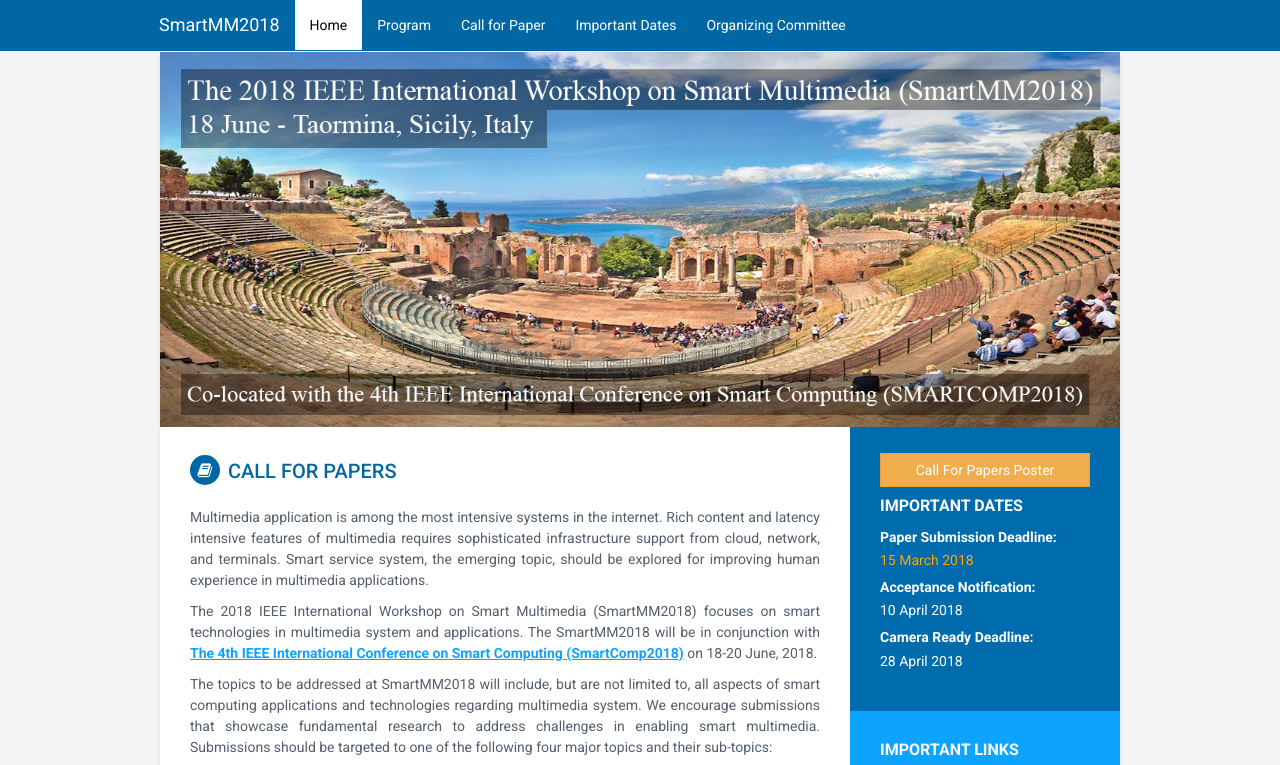
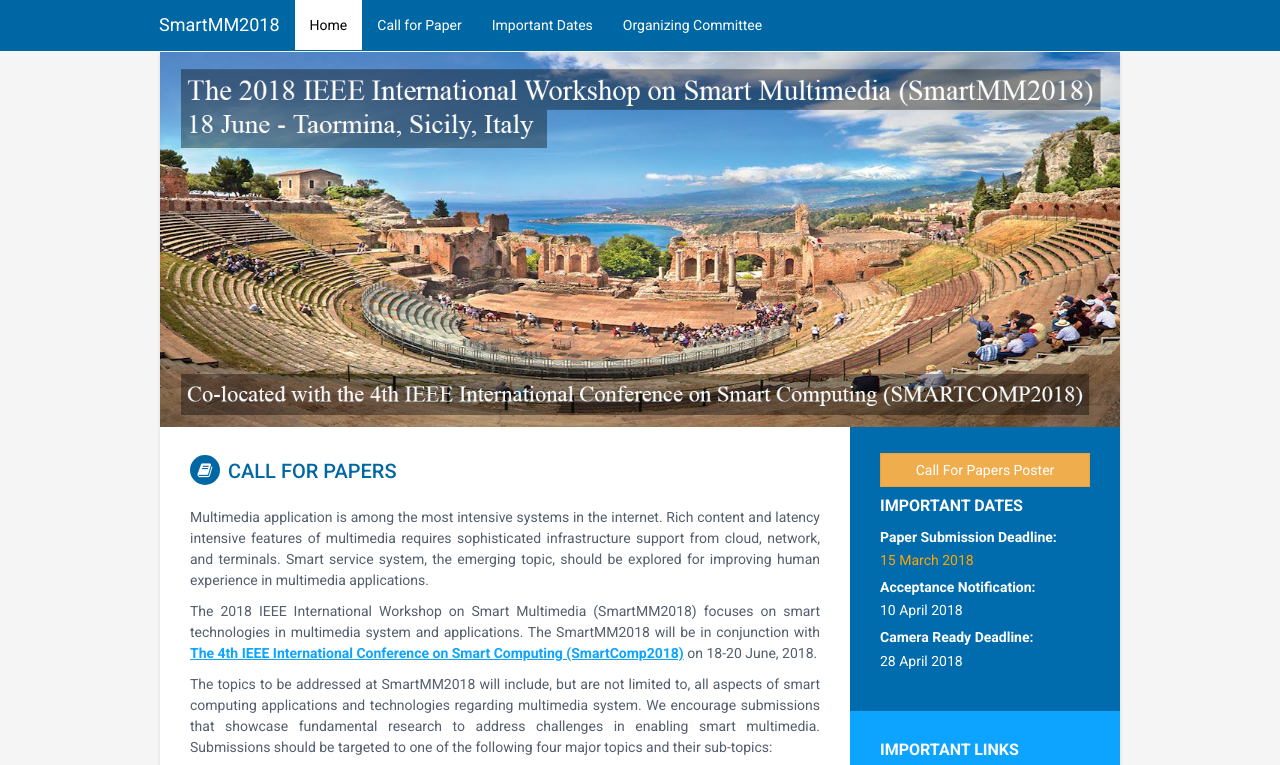
Before and after one commit to ubcweicai/SmartMM, a plain HTML site: page index.html in a window 1280 px wide. Shown: the top 765 px of the page. Drawn offline with Linux system fonts and the light colour scheme.

Commit message:
remove program in menu

```diff
--- a/index.html
+++ b/index.html
@@ -52,7 +52,7 @@
         <div id="navbar" class="navbar-collapse collapse">
           <ul class="nav navbar-nav">
             <li><a href="#" id="nav_home" class="active">Home</a></li>
-            <li><a href="#program" id="nav_program">Program</a></li>
+            <!-- <li><a href="#program" id="nav_program">Program</a></li> -->
             <li><a href="#cfp" id="nav_cfp">Call for Paper</a></li>
             <li><a href="#dates" id="nav_dates">Important Dates</a></li>
             <li><a href="#committee" id="nav_committee">Organizing Committee</a></li>
```
